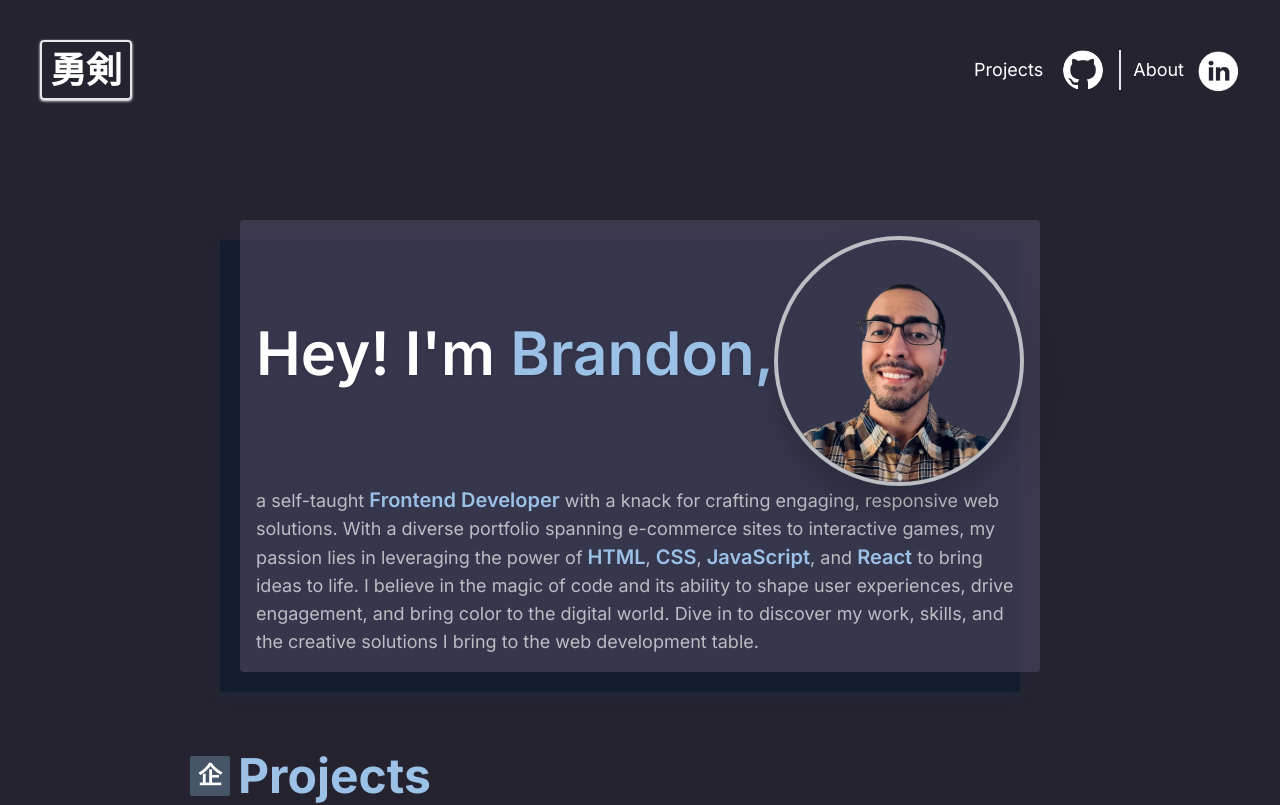
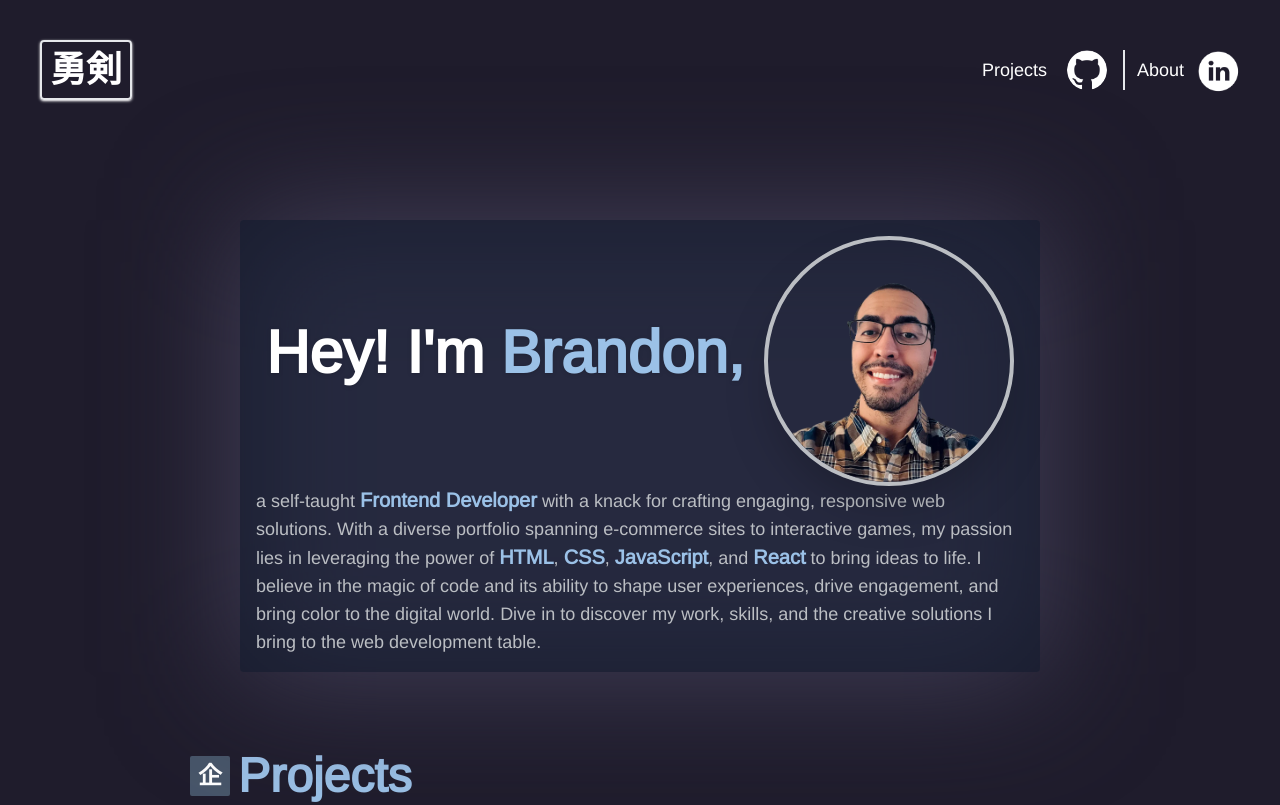
Before and after one commit to brandonrainey/portfolio-v2, a Next.js app: page / in a window 1280 px wide. Shown: the top 805 px of the page. Built offline with nearby package versions, Linux system fonts and the light colour scheme.

Commit message:
fixed font/added header image sizes/style changes

```diff
--- a/app/globals.css
+++ b/app/globals.css
@@ -1,11 +1,10 @@
+@import url('https://fonts.googleapis.com/css2?family=Arimo&display=swap');
+@import url('https://fonts.googleapis.com/css2?family=Ubuntu&display=swap');
 
 @tailwind base;
 @tailwind components;
 @tailwind utilities;
 
-@import url('https://fonts.googleapis.com/css2?family=Arimo:wght@400;500;600;700&display=swap');
-
-
 body {
-    background-color: #10121d;
+  background-color: #10121d;
 }
--- a/app/layout.tsx
+++ b/app/layout.tsx
@@ -1,11 +1,8 @@
 import './globals.css'
-import { Inter } from 'next/font/google'
-
-const inter = Inter({ subsets: ['latin'] })
 
 export const metadata = {
   title: 'Frontend Developer Portfolio',
-  description: 'developer portfolio of Brandon Rainey',
+  description: 'Developer portfolio of Brandon Rainey',
 }
 
 export default function RootLayout({
@@ -15,7 +12,7 @@ export default function RootLayout({
 }) {
   return (
     <html lang="en">
-      <body className={inter.className}>{children}</body>
+      <body className="font-arimo">{children}</body>
     </html>
   )
 }
--- a/app/page.tsx
+++ b/app/page.tsx
@@ -72,14 +72,8 @@ export default function Home() {
 
   const ProjectsRef = useRef(null)
 
-
-
-  //#252330
-
-  //bg-gradient-to-br from-[#10121d] via-[#1b2149] to-[#10121d]
-
   return (
-    <main className="flex min-h-screen flex-col items-center justify-between sm:p-10 p-4 bg-[#252330] gap-20">
+    <main className="flex min-h-screen flex-col items-center justify-between sm:p-10 p-4 bg-[#1f1c2c] gap-20">
       <Header AboutMeRef={AboutMeRef} ProjectsRef={ProjectsRef} />
 
       <Intro />
--- a/components/AboutMe.tsx
+++ b/components/AboutMe.tsx
@@ -1,4 +1,4 @@
-import React, { useRef } from 'react'
+import React from 'react'
 
 interface AboutMeProps {
   AboutMeRef: any
--- a/components/Header.tsx
+++ b/components/Header.tsx
@@ -22,7 +22,7 @@ export default function Header({ AboutMeRef, ProjectsRef }: HeaderProps) {
       <nav className="flex sm:flex-row items-center gap-2 ">
         <div className="flex sm:flex-row flex-col gap-4 items-center justify-center text-white px-4 border-r-2">
           <p
-            className="cursor-pointer sm:hover:border-[3px] sm:hover:px-[1px] px-1 rounded text-lg border-[#4a79ae]"
+            className="cursor-pointer sm:hover:underline  px-1 rounded text-lg border-[#4a79ae]"
             onClick={() => handleProjectsClick()}
           >
             Projects
@@ -37,7 +37,7 @@ export default function Header({ AboutMeRef, ProjectsRef }: HeaderProps) {
         </div>
         <div className="flex sm:flex-row flex-col items-center sm:gap-2 gap-4 ">
           <p
-            className="cursor-pointer sm:hover:border-[3px] sm:hover:px-[1px] px-1 rounded text-lg text-white sm:-mb-[0px] -mb-[4px] border-[#4a79ae]"
+            className="cursor-pointer sm:hover:underline px-1 rounded text-lg text-white sm:-mb-[0px] -mb-[4px] border-[#4a79ae]"
             onClick={() => handleAboutMeClick()}
           >
             About
--- a/components/Intro.tsx
+++ b/components/Intro.tsx
@@ -3,8 +3,8 @@ import Image from 'next/image'
 
 export default function Intro() {
   return (
-    <div className="relative flex justify-around sm:w-[75%] max-w-[800px] z-50 ">
-      <div className="flex flex-col text-white bg-[#444059bb] p-4 rounded">
+    <div className="relative flex justify-around sm:w-[75%] max-w-[800px] z-50 sm:mt-0 -mt-10">
+      <div className="flex flex-col text-white bg-[#141c2f9e] p-4 rounded">
         <div className="flex justify-around">
           <h2 className="lg:text-6xl sm:text-5xl text-4xl font-semibold mb-4 self-center drop-shadow">
             Hey! I&apos;m <span className="text-[#9bc1e7]">Brandon,</span>
@@ -14,6 +14,7 @@ export default function Intro() {
               src="/pfp-transparent.png"
               alt="profile picture"
               style={{ objectFit: 'contain' }}
+              sizes="(max-width: 640px) 150px, 250px"
               fill={true}
               priority={true}
             />
@@ -50,7 +51,7 @@ export default function Intro() {
         </p>
       </div>
 
-      <div className="absolute bg-[#141c2f] w-[100%] h-[100%] top-[20px] left-[-20px] z-[-1] rounded shadow-icons shadow-slate-800"></div>
+      <div className="absolute bg-[#444059] w-[100%] h-[100%]  z-[-1] rounded shadow-icons shadow-slate-800 blur-3xl"></div>
     </div>
   )
 }
--- a/tailwind.config.js
+++ b/tailwind.config.js
@@ -13,7 +13,8 @@ module.exports = {
           'conic-gradient(from 180deg at 50% 50%, var(--tw-gradient-stops))',
       },
       fontFamily: {
-        'arima': ['Arima']
+        'arimo': ['Arimo'],
+        'unbutu': ['Ubuntu']
       },
       boxShadow: {
         'icons': 'rgba(0, 0, 0, 0.1) 0px 4px 12px'
```
Also changed, not shown: styles/theme.js (deleted).
